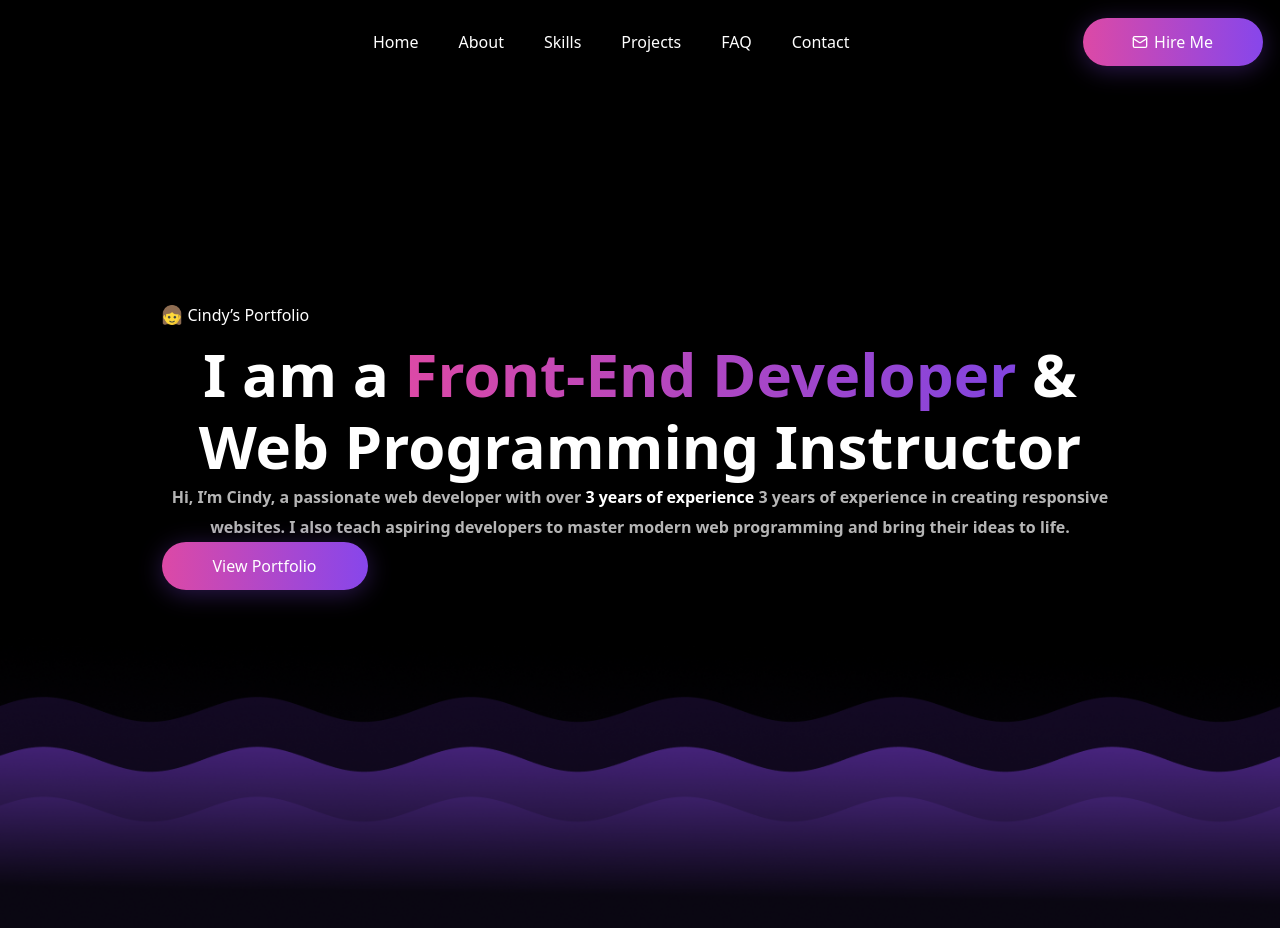
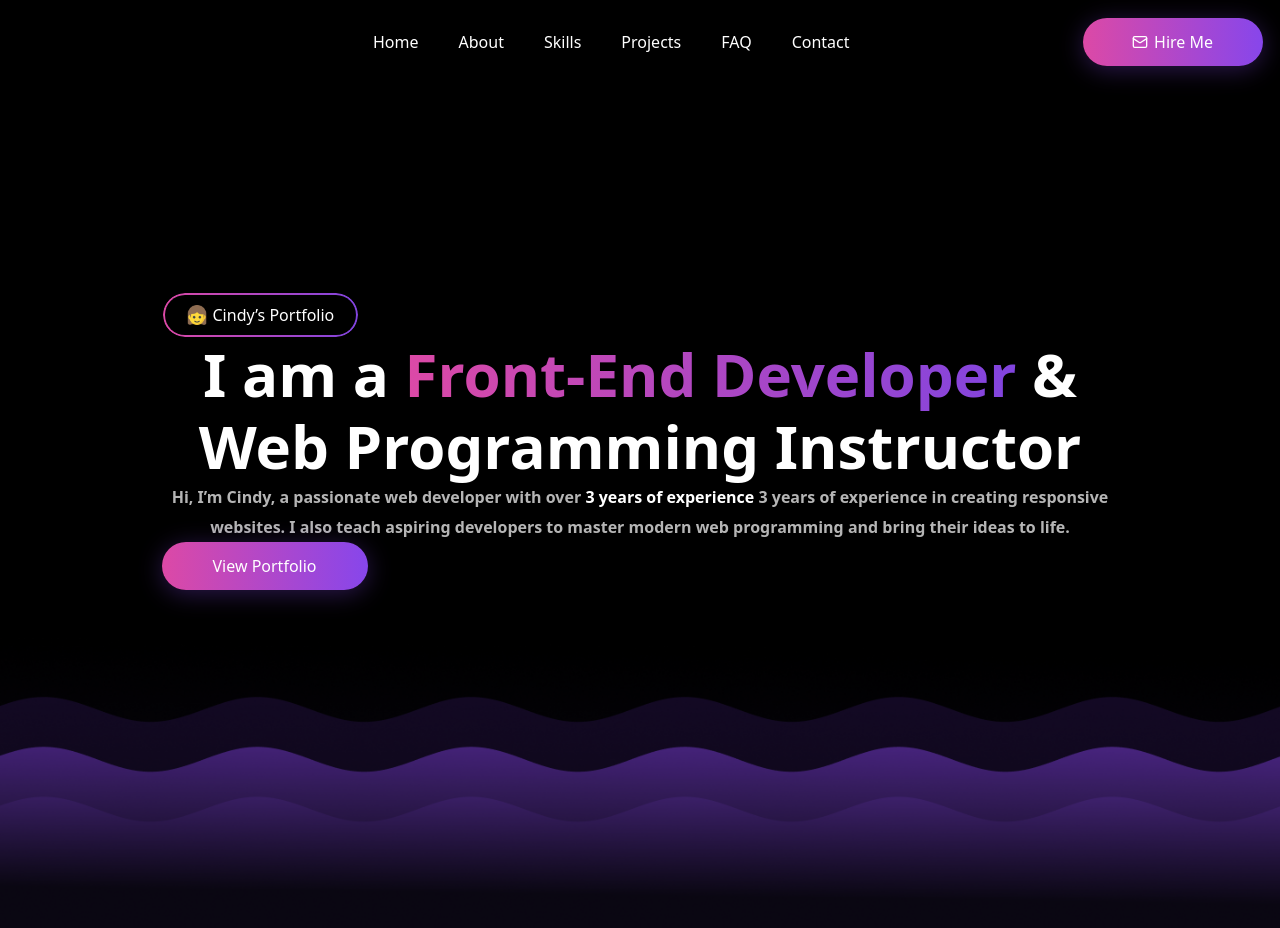
Before and after one commit to cindynufa/cindynufa-portfolio-5-wph, a Next.js app: page / in a window 1280 px wide. Built offline with nearby package versions, Linux system fonts and the light colour scheme.

Commit message:
Feat: updated CSS

```diff
--- a/src/app/globals.css
+++ b/src/app/globals.css
@@ -114,6 +114,9 @@
   --radius-lg: var(--radius);
   --radius-xl: calc(var(--radius) + 4px);
   --spacing-225: 14.063rem;
+  --spacing-273: 17.063rem;
+  --spacing-459: 28.688rem;
+  --spacing-765: 47.813rem;
   --spacing-957: 59.813rem;
 }
 
@@ -208,11 +211,11 @@
     @apply opacity-80 translate-y-0;
   }
 
-  .btn-outline-gradient {
+  .outline-gradient {
     @apply relative text-white px-6 py-2 rounded-full font-medium transition-all duration-300 border border-transparent;
   }
 
-  .btn-outline-gradient::before {
+  .outline-gradient::before {
     content: '';
     @apply absolute inset-0 rounded-full p-0.5;
     background: var(--color-gradient-secondary);
@@ -222,7 +225,7 @@
     mask-composite: exclude;
   }
 
-  .btn-outline-gradient:hover {
+  .outline-gradient:hover {
     @apply opacity-90 -translate-y-0.5;
   }
 
```
